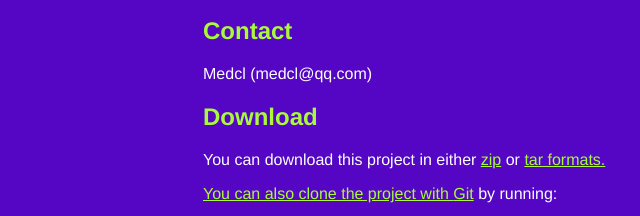
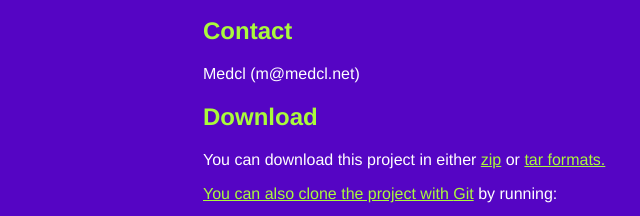
Before and after one commit to medcl/ElasticSearch.Net, a plain HTML site: page index.html in a window 1280 px wide. Shown: the part 417-633 px from the top of the page, 87-727 px from the left. Drawn offline with Linux system fonts and the light colour scheme.

Commit message:
modify contact info

```diff
--- a/index.html
+++ b/index.html
@@ -68,7 +68,7 @@
 
 
       <h2>Contact</h2>
-      <p>Medcl (medcl@qq.com)
+      <p>Medcl (m@medcl.net)
 <br/>      </p>
 
 
```
